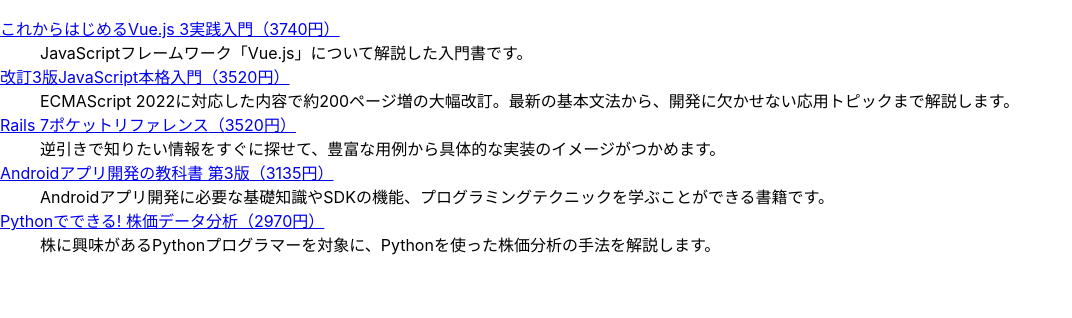
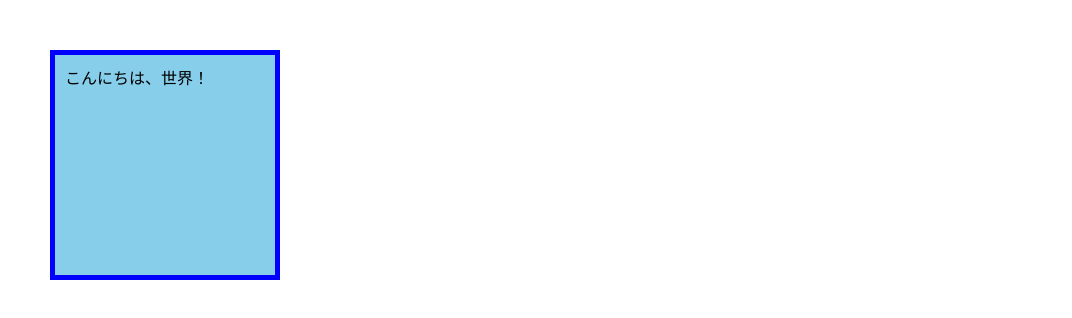
Before and after one commit to airo-github/my-react, a React (Create React App) app: page / in a window 1280 px wide. Shown: the top 318 px of the page, without its empty margins (0-1072 px from the left). Built offline with nearby package versions, Linux system fonts and the light colour scheme.

Commit message:
Add: スタイルの適用

```diff
--- /dev/null
+++ b/src/chap03/SelectStyle.css
@@ -0,0 +1,20 @@
+.box {
+  display: block;
+  height: 200px;
+  width: 200px;
+  overflow: auto;
+  margin: 50px;
+  padding: 10px;
+}
+
+.light {
+  color: black;
+  background-color: skyblue;
+  border: 5px solid blue;
+}
+
+.dark {
+  color: white;
+  background-color: black;
+  border: 5px solid gray;
+}
--- /dev/null
+++ b/src/chap03/SelectStyle.js
@@ -0,0 +1,9 @@
+import './SelectStyle.css';
+
+export default function SelectStyle({ mode }) {
+  return (
+    <div className={`box ${mode === 'light' ? 'light' : 'dark'}`}>
+      こんにちは、世界！
+    </div>
+  )
+}
--- a/src/index.js
+++ b/src/index.js
@@ -3,13 +3,12 @@
 import './index.css';
 import reportWebVitals from './reportWebVitals';
 import './class.css';
-import books from './chap03/books'
-import ForSort from './chap03/ForSort';
+import SelectStyle from './chap03/SelectStyle';
 
 const root = ReactDOM.createRoot(document.getElementById('root'));
 
 root.render(
-  <ForSort src={books} />
+  <SelectStyle mode='light' />
 );
 
 reportWebVitals();
```
